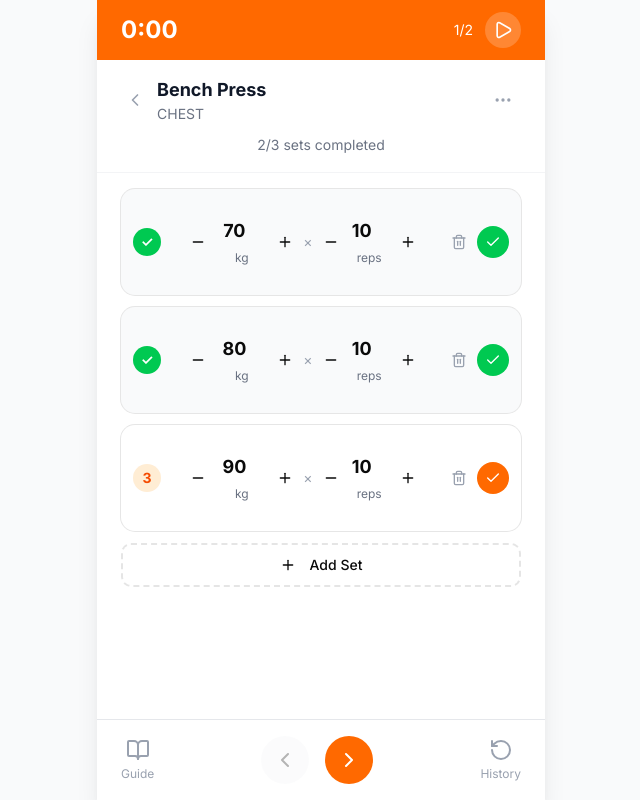
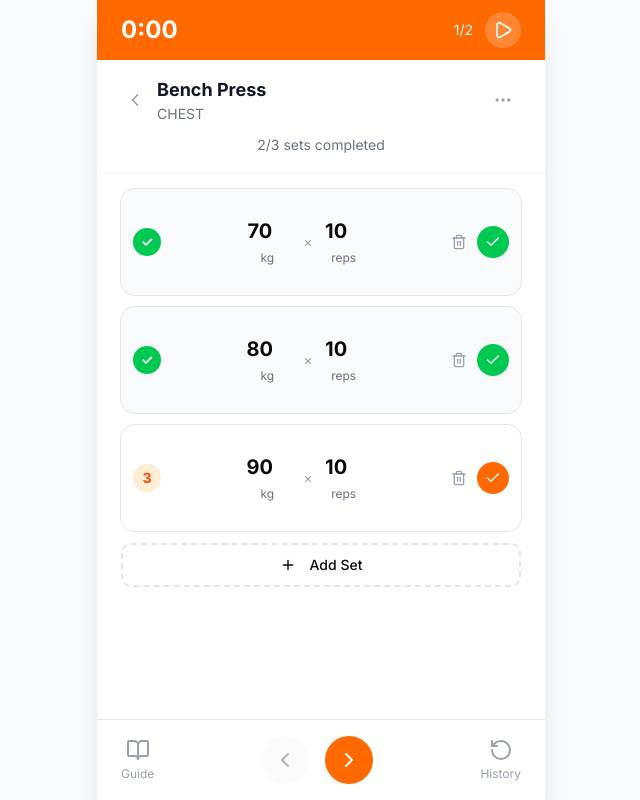
Before and after one commit to Tomasito133/FitSuperDuperApp, a Next.js app: page /workout in a window 1280 px wide. Shown: the whole page, without its empty margins (319-959 px from the left). Built offline with nearby package versions, Linux system fonts and the light colour scheme.

Commit message:
✨ Remove +/- buttons, keep only inputs and action buttons

```diff
--- a/src/app/workout/page.tsx
+++ b/src/app/workout/page.tsx
@@ -12,7 +12,6 @@ import {
   MoreHorizontal,
   BookOpen,
   Plus,
-  Minus,
   RotateCcw,
   Trash2,
 } from "lucide-react";
@@ -263,55 +262,31 @@ export default function WorkoutPage() {
                 </span>
 
                 <div className="flex items-center gap-0.5 flex-1 justify-center">
-                  <button
-                    onClick={() => updateSet(set.id, "weight", -5)}
-                    className="p-1.5 hover:bg-gray-100 rounded-lg"
-                  >
-                    <Minus className="w-4 h-4" />
-                  </button>
-                  <div className="text-center w-[55px]">
+                  <div className="text-center w-[60px]">
                     <input
                       type="number"
                       value={set.weight}
                       onChange={(e) =>
                         setSetValue(set.id, "weight", parseInt(e.target.value) || 0)
                       }
-                      className="w-full text-lg font-bold text-center bg-transparent border-b-2 border-transparent hover:border-gray-300 focus:border-orange-500 focus:outline-none"
+                      className="w-full text-xl font-bold text-center bg-transparent border-b-2 border-transparent hover:border-gray-300 focus:border-orange-500 focus:outline-none"
                     />
                     <span className="text-xs text-gray-500">kg</span>
                   </div>
-                  <button
-                    onClick={() => updateSet(set.id, "weight", 5)}
-                    className="p-1.5 hover:bg-gray-100 rounded-lg"
-                  >
-                    <Plus className="w-4 h-4" />
-                  </button>
 
-                  <span className="text-gray-400 mx-0.5">×</span>
+                  <span className="text-gray-400 mx-1">×</span>
 
-                  <button
-                    onClick={() => updateSet(set.id, "reps", -1)}
-                    className="p-1.5 hover:bg-gray-100 rounded-lg"
-                  >
-                    <Minus className="w-4 h-4" />
-                  </button>
-                  <div className="text-center w-[45px]">
+                  <div className="text-center w-[50px]">
                     <input
                       type="number"
                       value={set.reps}
                       onChange={(e) =>
                         setSetValue(set.id, "reps", parseInt(e.target.value) || 0)
                       }
-                      className="w-full text-lg font-bold text-center bg-transparent border-b-2 border-transparent hover:border-gray-300 focus:border-orange-500 focus:outline-none"
+                      className="w-full text-xl font-bold text-center bg-transparent border-b-2 border-transparent hover:border-gray-300 focus:border-orange-500 focus:outline-none"
                     />
                     <span className="text-xs text-gray-500">reps</span>
                   </div>
-                  <button
-                    onClick={() => updateSet(set.id, "reps", 1)}
-                    className="p-1.5 hover:bg-gray-100 rounded-lg"
-                  >
-                    <Plus className="w-4 h-4" />
-                  </button>
                 </div>
 
                 <div className="flex items-center gap-1 shrink-0">
```
